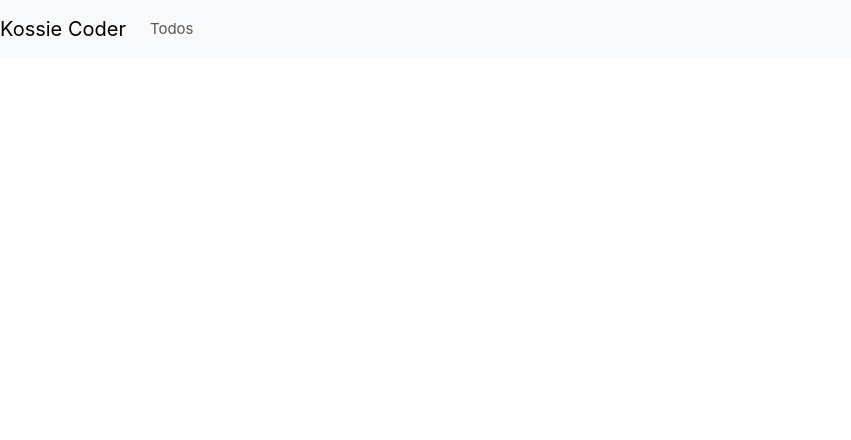
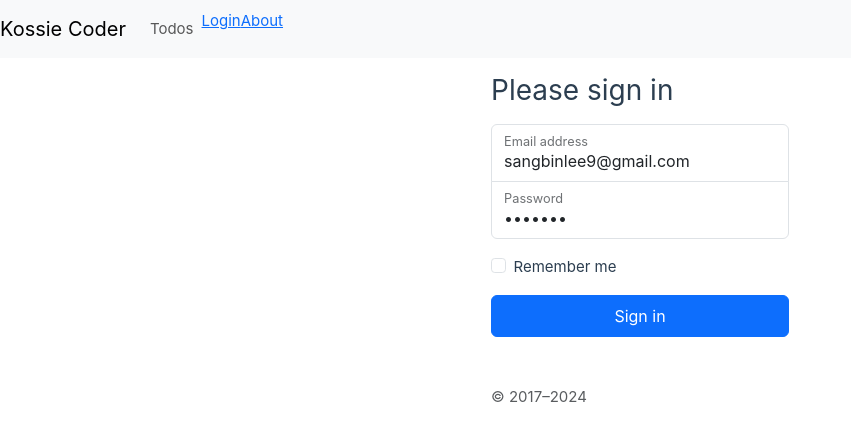
Before and after one commit to sangbinlee/vue3-app-2, a Vue app: page /login in a window 1280 px wide. Before the commit this address had no page. Shown: the top 440 px of the page, without its empty margins (0-851 px from the left). Built offline with nearby package versions, Linux system fonts and the light colour scheme.

Commit message:
vuex 저장 사용중

```diff
--- a/src/App.vue
+++ b/src/App.vue
@@ -1,6 +1,25 @@
 <script setup lang="ts">
 import Navbar from '@/components/Navbar.vue';
 import { RouterView } from 'vue-router';
+import store from './stores';
+
+
+console.log('1[App.vue] store.state.account.id', store.state.account.id)
+
+const id = sessionStorage.getItem('id')
+console.log('[App.vue] sessionStorage id', id)
+if (id) {
+  store.commit('setAccount', id)
+}
+
+
+console.log('2[App.vue] store.state.account.id', store.state.account.id)
+
+
+
+
+
+
 </script>
 
 <template>
--- a/src/components/Navbar.vue
+++ b/src/components/Navbar.vue
@@ -9,17 +9,43 @@
         <RouterLink class="nav-link" to="/todos">
           Todos
         </RouterLink>
-        <!-- <nav>
-          <RouterLink to="/">Home</RouterLink>
-          <RouterLink to="/about">About</RouterLink>
-          <RouterLink to="/todos">Todos</RouterLink>
-        </nav> -->
+      </li>
+      <li class="nav-item ">
+        <RouterLink to="/login" v-if="!store.state.account.id">Login</RouterLink>
+        <a @click.prevent="logout" to="/logout" v-else>Logout</a>
+      </li>
+      <li class="nav-item ">
+        <RouterLink to="/about">About</RouterLink>
       </li>
     </ul>
   </nav>
 </template>
 
 <script setup lang="ts">
+import router from '@/router';
+import { computed } from 'vue';
+// import { useStore } from 'vuex';
+import store from '@/stores';
+
+
+
+
+
+const account = computed(() => {
+  console.log('store.state.account.id', store.state.account.id)
+  return store.state.account.id
+})
+
+// const store = useStore()
+
+
+const logout = () => {
+  console.log('store.state', store.state)
+  store.commit('setAccount', 0)
+  sessionStorage.removeItem('id')
+  alert('로그아웃 성공')
+  router.push({ path: '/' })
+}
 </script>
 
 <style></style>
--- a/src/main.ts
+++ b/src/main.ts
@@ -3,9 +3,10 @@ import './assets/main.css'
 import { createPinia } from 'pinia'
 import { createApp } from 'vue'
 
-import axios from 'axios'
+// import axios from 'axios'
 import App from './App.vue'
 import router from './router'
+// import store from './stores'
 import store from './stores'
 const app = createApp(App)
 
@@ -15,12 +16,14 @@ app.use(router)
 // app.use(axios, {
 //   baseUrl: 'http://localhost:8080'
 // })
-const axiosInstance = axios.create({
-  withCredentials: true,
-  baseURL: import.meta.env.VITE_API_ENDPOINT
-})
+// const axiosInstance = axios.create({
+//   withCredentials: true,
+//   baseURL: import.meta.env.VITE_API_ENDPOINT
+// })
 
+const baseUrl = 'http://localhost:8081'
 app.config.globalProperties.version = 'v1.0'
-app.config.globalProperties.$axios = { ...axiosInstance } //  axios 전역 설정
+// app.config.globalProperties.$axios = { ...axiosInstance } //  axios 전역 설정
+app.config.globalProperties.baseUrl = baseUrl //  axios 전역 설정
 
 app.mount('#app')
--- a/src/router/index.ts
+++ b/src/router/index.ts
@@ -1,6 +1,7 @@
 import { createRouter, createWebHistory } from 'vue-router'
 import HomeView from '../views/HomeView.vue'
 
+import Login from '@/views/Login.vue'
 import Todo from '../views/todos/_id.vue'
 import TodoCreate from '../views/todos/create/index.vue'
 import Todos from '../views/todos/index.vue'
@@ -10,6 +11,11 @@ const routes = [
     path: '/',
     name: 'home',
     component: HomeView
+  },
+  {
+    path: '/login',
+    name: 'login',
+    component: Login
   },
   {
     path: '/about',
--- a/src/stores/index.js
+++ b/src/stores/index.js
@@ -1,6 +1,20 @@
-import { createStore } from 'vuex';
-import modules from './modules';
+import { createStore } from 'vuex'
 
-export default createStore({
-    modules
-});
+// Create a new store instance.
+const store = createStore({
+  state() {
+    return {
+      // count: 0,
+      account: {
+        id: 0
+      }
+    }
+  },
+  mutations: {
+    setAccount(state, payload) {
+      state.account.id = payload
+    }
+  }
+})
+
+export default store
--- a/src/stores/modules/toast/index.js
+++ b/src/stores/modules/toast/index.js
@@ -5,6 +5,9 @@ export default {
     // toastMessage: '',
     // toastAlertType: '',
     // showToast: false,
+    account: {
+      id: 0
+    }
   },
   mutations: {
     // UPDATE_TOAST_MESSAGE (state, payload) {
@@ -17,11 +20,14 @@ export default {
     //     state.showToast = payload;
     // },
     ADD_TOAST(state, payload) {
-            state.toasts.push(payload);
+      state.toasts.push(payload)
     },
     REMOVE_TOAST(state) {
-            state.toasts.shift();
+      state.toasts.shift()
     },
+    setAccount(state, payload) {
+      state.account.id = payload
+    }
   },
   actions: {
     triggerToast({ commit }, message, type = 'success') {
@@ -31,20 +37,20 @@ export default {
       commit('ADD_TOAST', {
         id: Date.now(),
         message,
-                type,
-            });
+        type
+      })
 
       setTimeout(() => {
         //   commit('UPDATE_TOAST_MESSAGE', '')
         //   commit('UPDATE_TOAST_ALERT_TYPE', '')
         //   commit('UPDATE_TOAST_STATUS', false)
-                commit('REMOVE_TOAST');
+        commit('REMOVE_TOAST')
       }, 10000)
     }
   },
   getters: {
-        toastMessageWithSmile (state) {
-            return state.toastMessage + '^_^';
+    toastMessageWithSmile(state) {
+      return state.toastMessage + '^_^'
     }
-    },
   }
+}
--- /dev/null
+++ b/src/views/Login.vue
@@ -0,0 +1,89 @@
+<template>
+  <div class="form-signin w-100 m-auto">
+    <form>
+      <h1 class="h3 mb-3 fw-normal">Please sign in</h1>
+
+      <div class="form-floating">
+        <input type="email" class="form-control" id="floatingInput" placeholder="name@example.com"
+          v-model="state.form.email">
+        <label for="floatingInput">Email address</label>
+      </div>
+      <div class="form-floating">
+        <input type="password" class="form-control" id="floatingPassword" placeholder="Password"
+          v-model="state.form.password">
+        <label for="floatingPassword">Password</label>
+      </div>
+
+      <div class="form-check text-start my-3">
+        <input class="form-check-input" type="checkbox" value="remember-me" id="flexCheckDefault">
+        <label class="form-check-label" for="flexCheckDefault">
+          Remember me
+        </label>
+      </div>
+      <!-- <button class="btn btn-primary w-100 py-2" type="submit">Sign in</button> -->
+      <button class="btn btn-primary w-100 py-2" @click.prevent="submit">Sign in</button>
+      <p class="mt-5 mb-3 text-body-secondary">&copy; 2017–2024</p>
+    </form>
+  </div>
+</template>
+
+<script setup lang="ts">
+import axios from 'axios';
+import { reactive } from 'vue';
+
+import router from '@/router';
+import store from '@/stores';
+
+const baseUrl = 'http://localhost:8081'
+const state = reactive({
+  form: {
+    email: 'sangbinlee9@gmail.com',
+    password: 'pwd1234',
+    name: '이상빈',
+  }
+})
+const submit = () => {
+  console.log('state', state)
+  console.log('state.form', state.form)
+  axios.post(`${baseUrl}/auth/login`, state.form).then((res) => {
+    console.log('res', res)
+    store.commit('setAccount', res.data)
+    sessionStorage.setItem('id', res.data)
+    alert('로그인 성공')
+    router.push({ path: '/' })
+
+  }).catch((res) => {
+    console.log('failed res', res)
+  })
+}
+
+
+</script>
+
+<style scoped>
+html,
+body {
+  height: 100%;
+}
+
+.form-signin {
+  max-width: 330px;
+  padding: 1rem;
+}
+
+.form-signin .form-floating:focus-within {
+  z-index: 2;
+}
+
+.form-signin input[type="email"] {
+  margin-bottom: -1px;
+  border-bottom-right-radius: 0;
+  border-bottom-left-radius: 0;
+}
+
+.form-signin input[type="password"] {
+  margin-bottom: 10px;
+  border-top-left-radius: 0;
+  border-top-right-radius: 0;
+}
+</style>
```
Also changed, not shown: 1 other file (tests, documents, lock files or other folders). Lines whose indentation alone changed are shown as unchanged.
